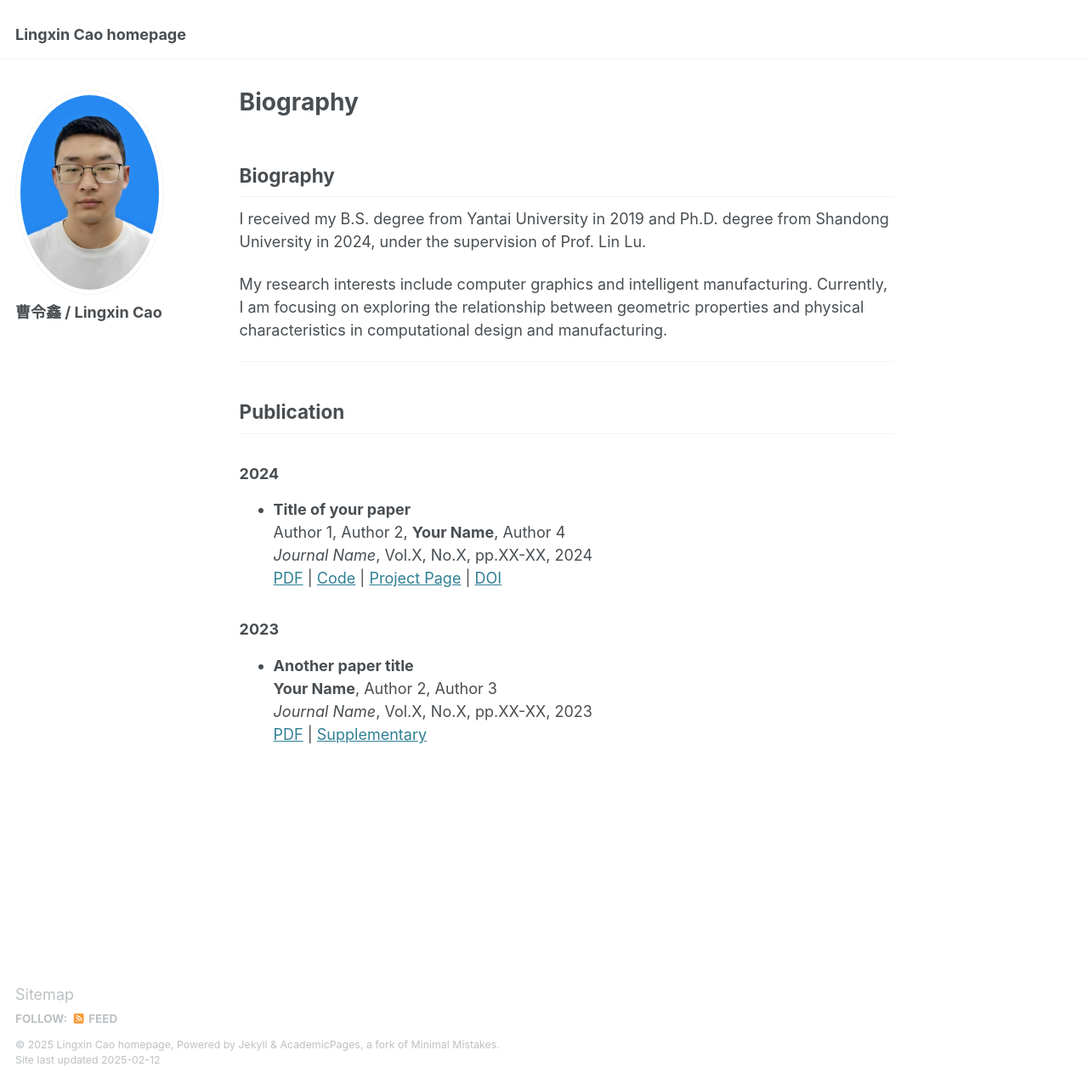
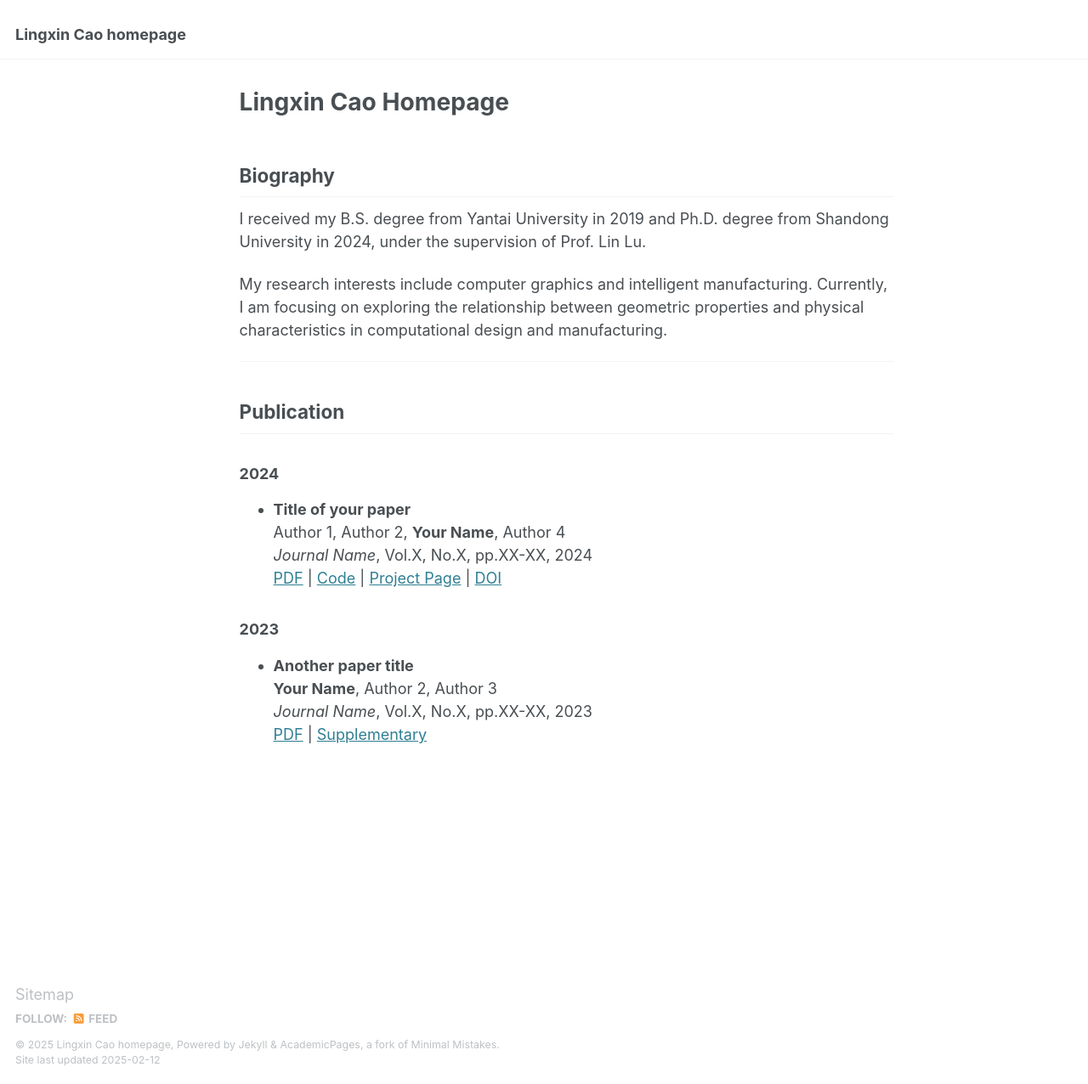
Before and after one commit to for-heart-peace/Lingxin-Cao-Homepage, a Jekyll site: the page built from _pages/about.md, in a window 1280 px wide and 1276 px high. Shown: the whole window at 85% size. Built offline with Jekyll 4.4.1, drawn with Linux system fonts in a browser that asks for light colours; our own code applies the rules of GitHub Pages for plain Markdown files; some of the changed lines change nothing that is shown.

Commit message:
Update about.md

```diff
--- a/_pages/about.md
+++ b/_pages/about.md
@@ -1,3 +1,11 @@
+---
+permalink: /
+title: "Lingxin Cao Homepage"
+author_profile: false
+redirect_from:
+  - /about/
+  - /about.html
+---
 ## Biography
 
 I received my B.S. degree from Yantai University in 2019 and Ph.D. degree from Shandong University in 2024, under the supervision of Prof. Lin Lu.
```
